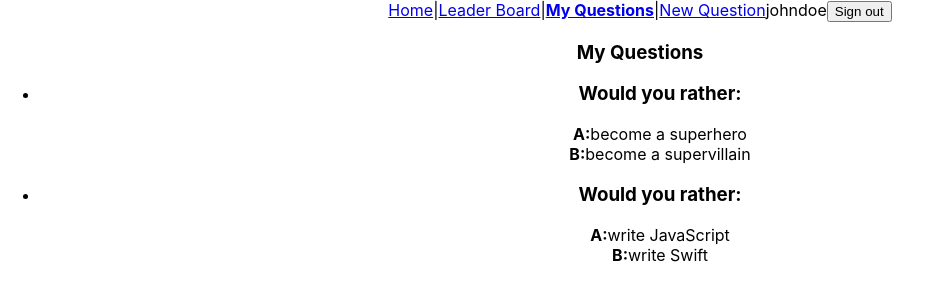
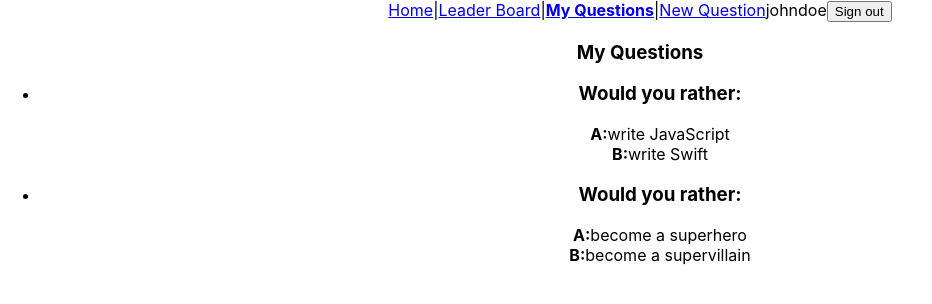
Before and after one commit to sebastianudacity7/would-you-rather, a React (Create React App) app: page /myquestions in a window 1280 px wide. Shown: the top 304 px of the page, without its empty margins (0-932 px from the left). Built offline with nearby package versions, Linux system fonts and the light colour scheme.

Commit message:
feat: sort questions from most recent first

```diff
--- a/src/components/QuestionList.js
+++ b/src/components/QuestionList.js
@@ -8,7 +8,9 @@ const QuestionList = ({questions , title}) => {
         <div>
             <h3>{title}</h3>
             <ul>
-                {questions.map(q => (<li key={q.id}><Question id={q.id}/></li>))}
+                {questions
+                .sort((a,b) => (b.timestamp - a.timestamp))
+                .map(q => (<li key={q.id}><Question id={q.id}/></li>))}
             </ul>
         </div>
     )
```
